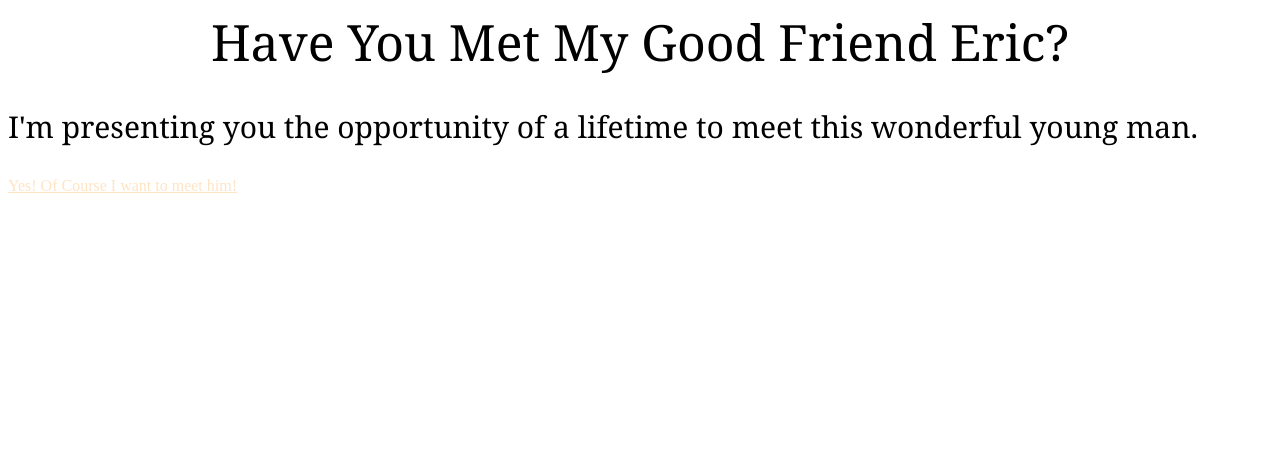
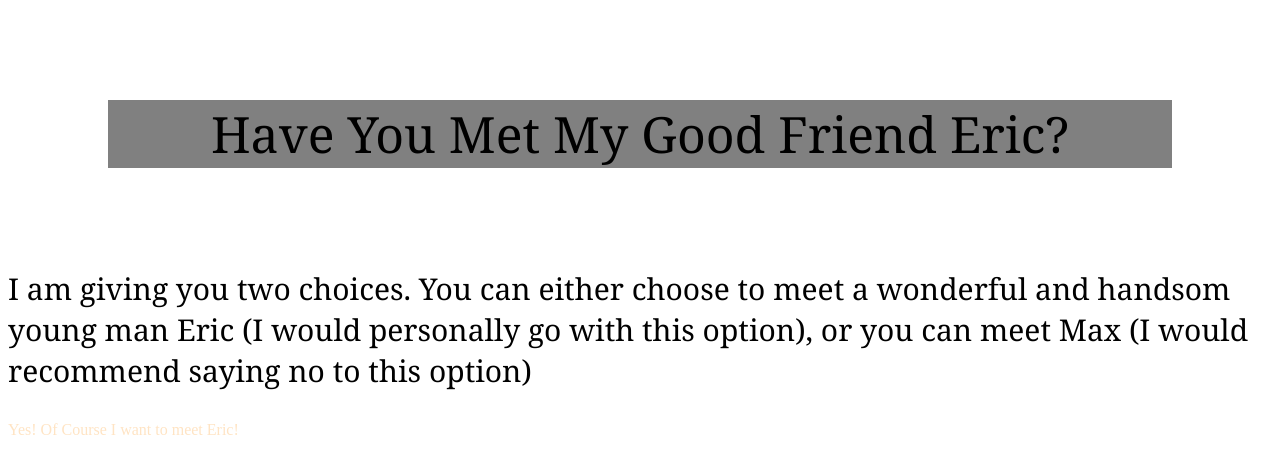
Before and after one commit to sebyYepes/My-Friend-Eric, a plain HTML site: page index.html in a window 1280 px wide. Drawn offline with Linux system fonts and the light colour scheme.

Commit message:
keep goin

```diff
--- a/index.html
+++ b/index.html
@@ -11,6 +11,8 @@
             color: bisque;
         }
         div {
+            margin: 100px;
+            background: gray;
             color: black;
             font-size: 50px;
             text-align: center;
@@ -28,7 +30,10 @@
 </head>
 <body>
     <div>Have You Met My Good Friend Eric?</div>
-    <p>I'm presenting you the opportunity of a lifetime to meet this wonderful young man. </p>
-    <a href="AboutEric/AboutEric.html">Yes! Of Course I want to meet him!</a>
+    <p>I am giving you two choices. You can either choose to meet a wonderful and handsom young man Eric
+        (I would personally go with this option), or you can meet Max (I would recommend saying no to this option)
+    </p>
+    <Eric_link href="AboutEric/AboutEric.html">Yes! Of Course I want to meet Eric!</Eric_link>
+    <Max_link> </Max_link>
 </body>
 </html>
```
